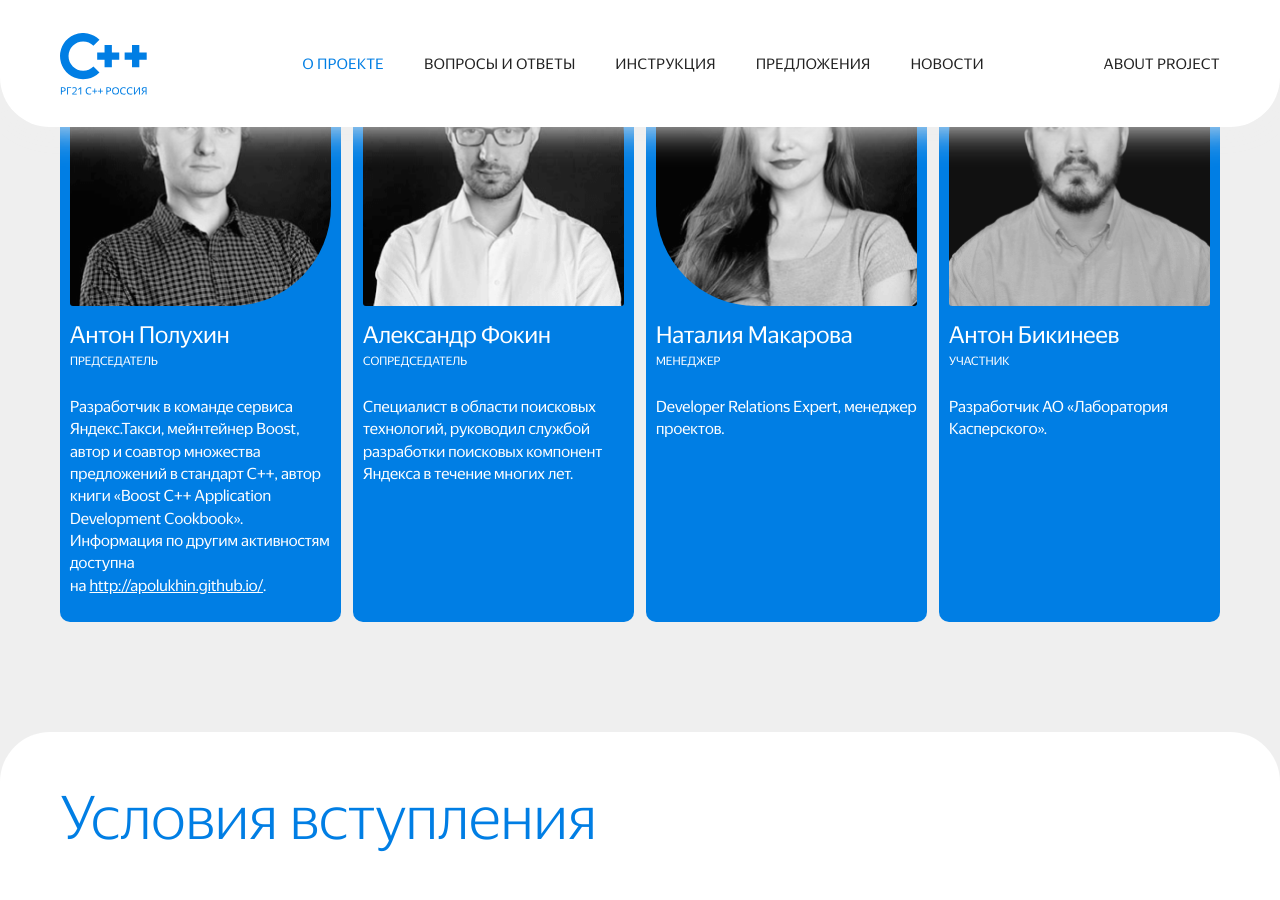
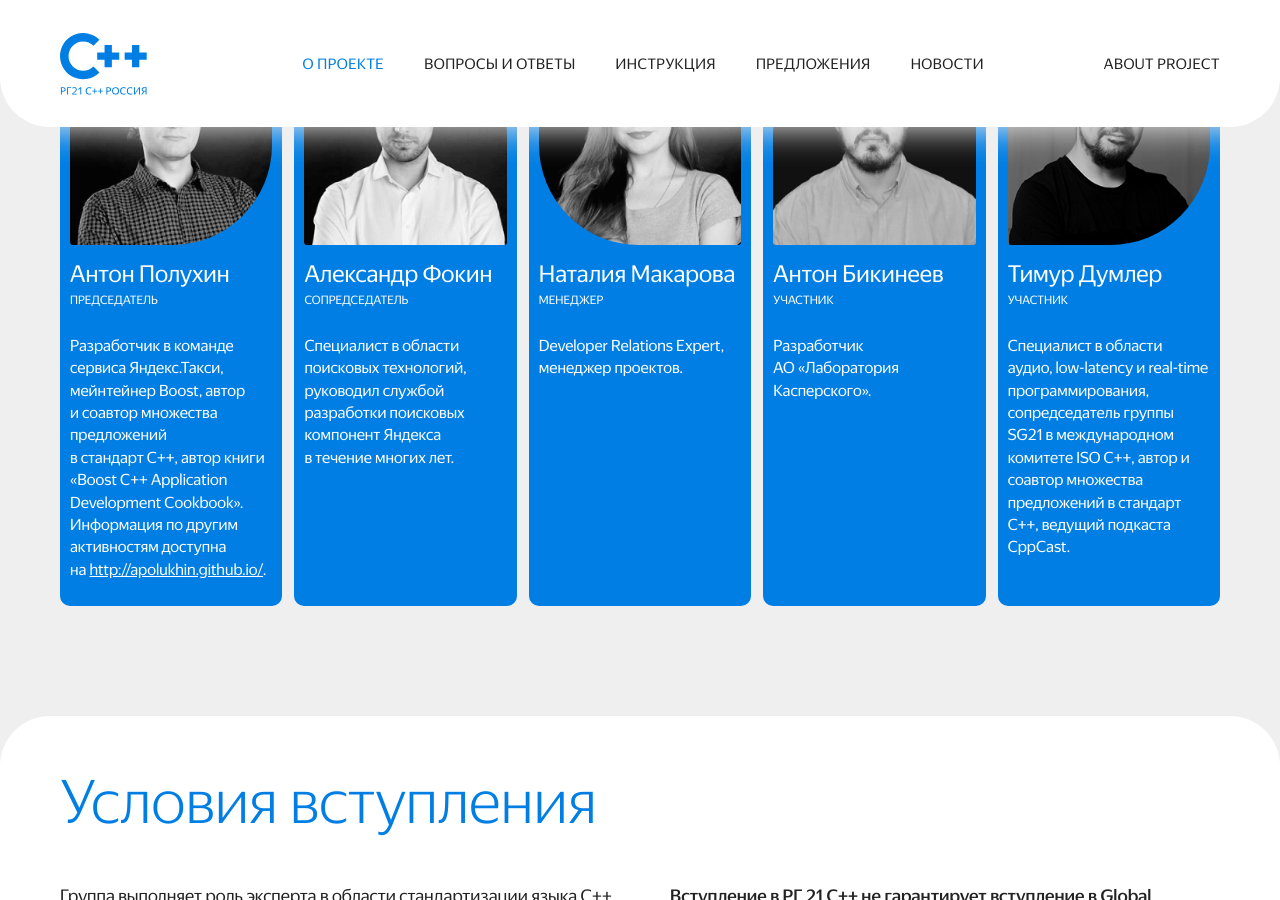
Before and after one commit to cpp-ru/cpp-ru.github.io, a Jekyll site: the page built from index.html, in a window 1280 px wide and 900 px high, scrolled down 1691 px. Built offline with Jekyll 4.4.1, drawn with Linux system fonts in a browser that asks for light colours.

Commit message:
Added info for Timur Doumler

```diff
--- a/_data/page_index.json
+++ b/_data/page_index.json
@@ -76,6 +76,12 @@
           "name": "Антон Бикинеев",
           "position": "Участник",
           "text": "Разработчик АО&nbsp;&laquo;Лаборатория Касперского&raquo;."
+        },
+        {
+          "slug": "doumler",
+          "name": "Тимур Думлер",
+          "position": "Участник",
+          "text": "Специалист в области аудио, low-latency и real-time программирования, сопредседатель группы SG21 в международном комитете ISO C++, автор и соавтор множества предложений в стандарт С++, ведущий подкаста CppCast."
         }
       ]
     },
```
Also changed, not shown: assets/images/team/doumler.png (added), assets/images/team/doumler@2x.png (added).
